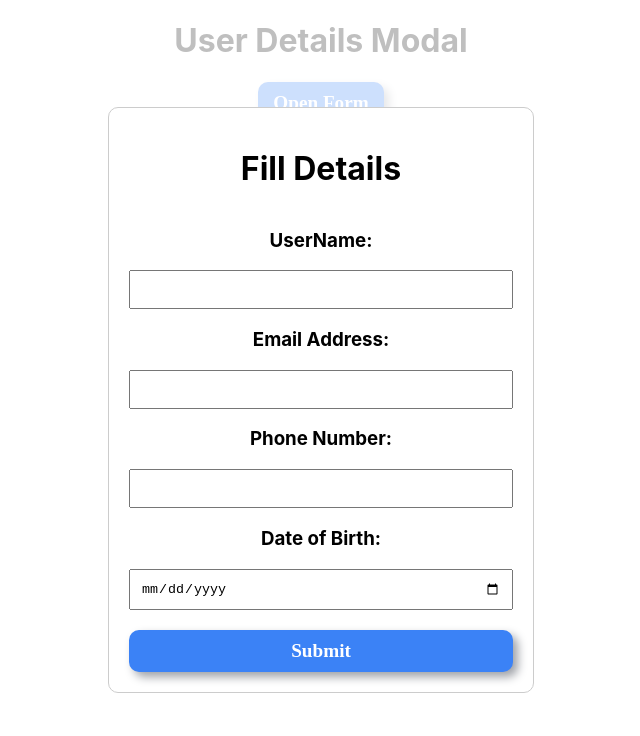
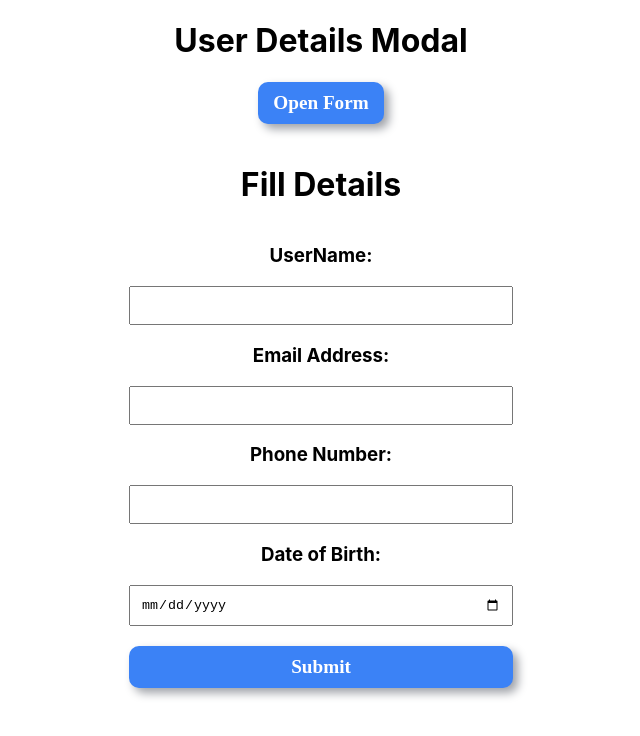
Before and after one commit to VedPrakash-cloud/xmodal, a React (Create React App) app: page / in a window 1280 px wide. Both pictures are taken after a click on the button "Open Form". Shown: the top 736 px of the page, without its empty margins (319-959 px from the left). Built offline with nearby package versions, Linux system fonts and the light colour scheme.

Commit message:
test case update 15

```diff
--- a/src/App.css
+++ b/src/App.css
@@ -37,3 +37,16 @@
   font-size: calc(10px + 2vmin);
   color: white;
 }
+
+.ReactModal__Overlay {
+  background-color: rgba(255, 255, 255, 0.75);
+  z-index: 1000;
+  display: flex;
+  justify-content: center;
+  align-items: center;
+  pointer-events: none;
+}
+
+.ReactModal__Content {
+  pointer-events: auto;
+}
--- a/src/App.js
+++ b/src/App.js
@@ -72,8 +72,15 @@ export default function App() {
           isOpen={isOpen}
           onRequestClose={closeRequest}
           ariaHideApp={false}
+          shouldCloseOnOverlayClick={true}
+          className='modal'
+          overlayClassName='modal-overlay'
           style={{
+            overlay: {
+              zIndex: 1000,
+            },
             content: {
+              zIndex:1001,
               width: "min-content",
               height: "min-content",
               margin: "auto",
```
